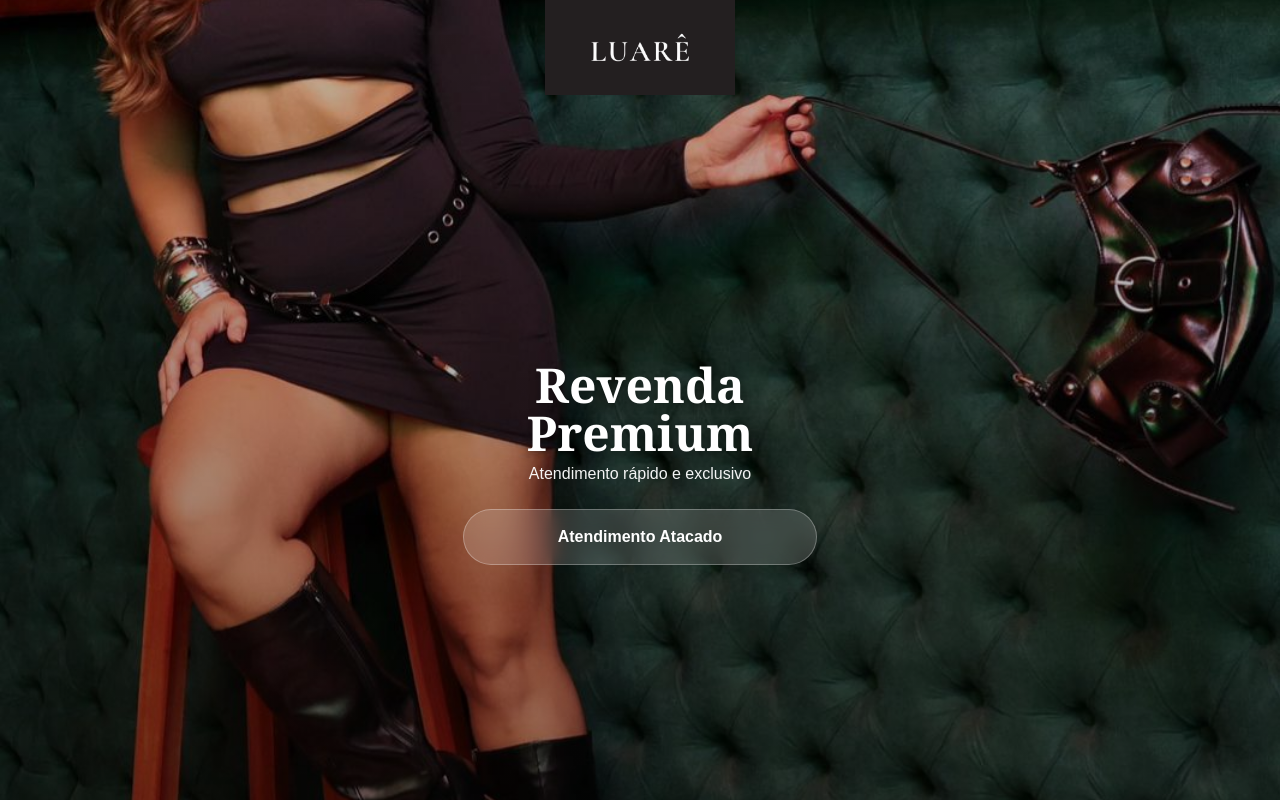
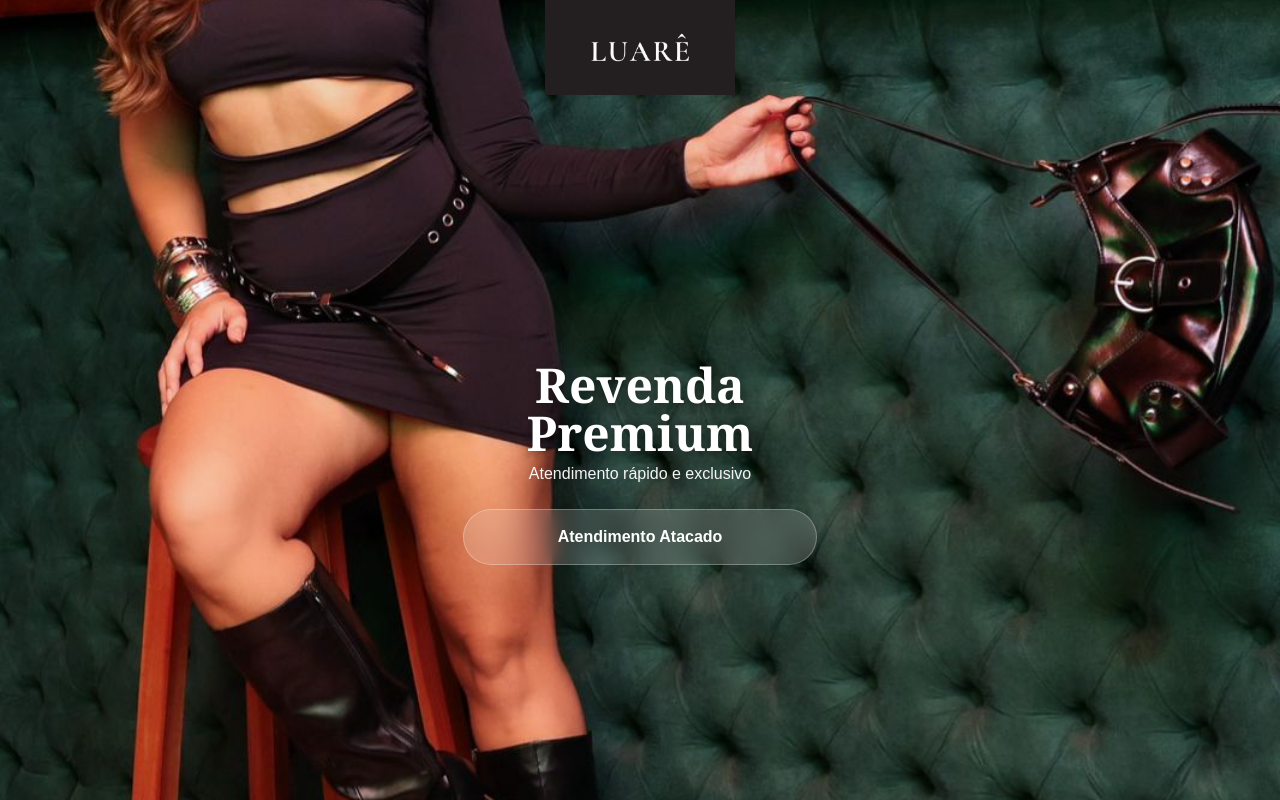
Before and after one commit to edusabi/luare, a React (Vite) app: page / in a window 1280 px wide. Built offline with nearby package versions, Linux system fonts and the light colour scheme.

Commit message:
new files

```diff
--- a/src/App.module.css
+++ b/src/App.module.css
@@ -36,11 +36,6 @@ body {
 .overlay {
   position: absolute;
   inset: 0;
-  background: linear-gradient(
-    to bottom,
-    rgba(0, 0, 0, 0.18),
-    rgba(0, 0, 0, 0.42)
-  );
 }
 
 .content {
```
